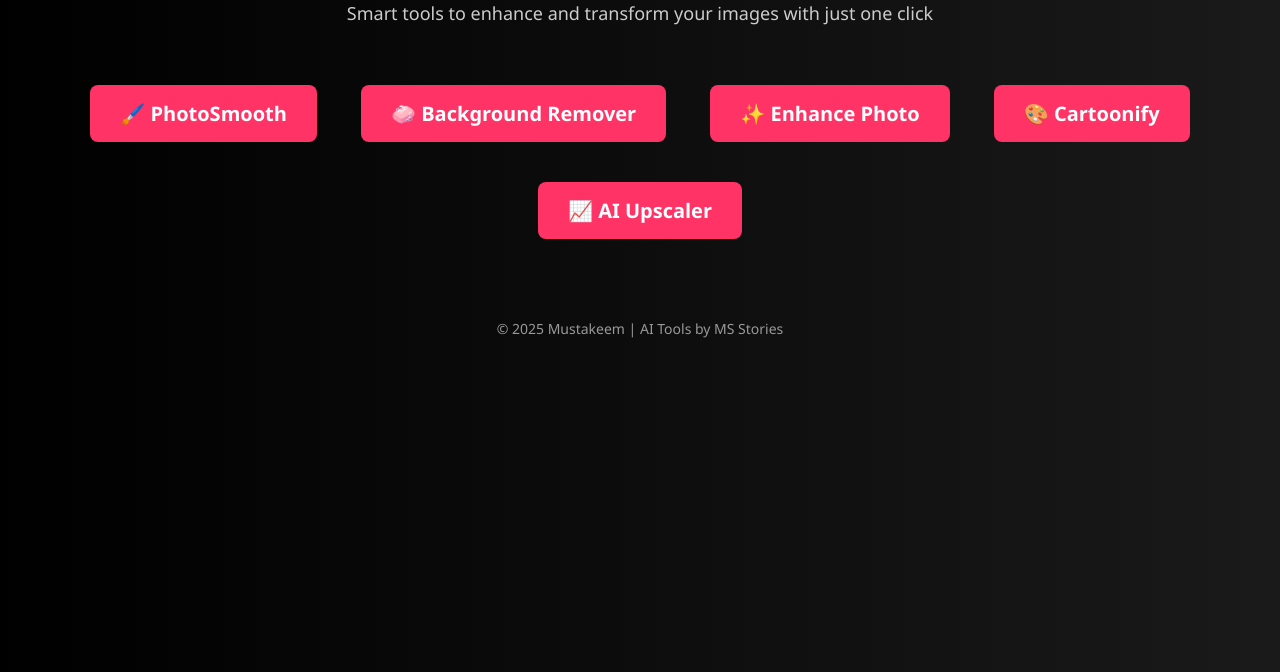
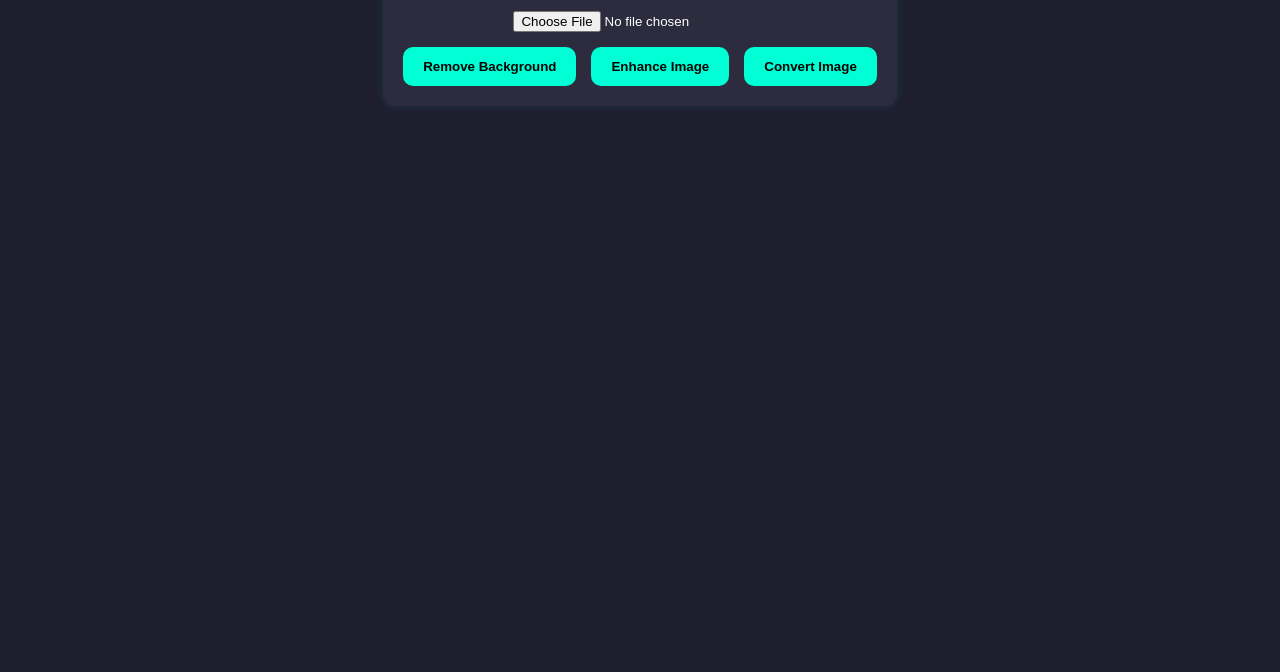
Before and after one commit to must112233/ai-photo-tools, a plain HTML site: page index.html in a window 1280 px wide. Shown: the part 128-800 px from the top of the page. Drawn offline with Linux system fonts and the light colour scheme.

Commit message:
Update index.html

```diff
--- a/index.html
+++ b/index.html
@@ -1,69 +1,125 @@
 <!DOCTYPE html>
 <html lang="en">
 <head>
-  <meta charset="UTF-8">
+  <meta charset="UTF-8" />
+  <meta name="viewport" content="width=device-width, initial-scale=1.0"/>
   <title>AI Photo Tools</title>
   <style>
     body {
       margin: 0;
       font-family: 'Segoe UI', sans-serif;
-      background: linear-gradient(to right, #000000, #1a1a1a);
+      background-color: #1e1e2f;
       color: white;
-      text-align: center;
-      padding: 30px;
+      display: flex;
+      flex-direction: column;
+      align-items: center;
+      padding: 20px;
     }
     h1 {
-      color: #ffcc00;
-      font-size: 40px;
+      color: #00ffd5;
+      margin-bottom: 20px;
     }
-    p {
-      font-size: 18px;
-      margin-top: -10px;
-      color: #cccccc;
+    .upload-section {
+      background: #2c2c3e;
+      padding: 20px;
+      border-radius: 12px;
+      text-align: center;
+      box-shadow: 0 0 10px rgba(0,255,213,0.1);
+    }
+    input[type="file"] {
+      margin: 15px 0;
+      color: white;
+    }
+    .image-preview {
+      max-width: 400px;
+      max-height: 400px;
+      border: 3px solid #00ffd5;
+      border-radius: 8px;
+      margin-bottom: 20px;
+    }
+    .buttons {
+      display: flex;
+      gap: 15px;
+      flex-wrap: wrap;
+      justify-content: center;
     }
     .button {
-      display: inline-block;
-      margin: 20px;
-      padding: 15px 30px;
-      font-size: 20px;
+      background-color: #00ffd5;
+      color: black;
+      padding: 12px 20px;
+      border: none;
+      border-radius: 10px;
       font-weight: bold;
-      color: white;
-      background: #ff3366;
-      border: none;
-      border-radius: 8px;
-      text-decoration: none;
-      transition: background 0.3s, transform 0.3s;
+      cursor: pointer;
+      transition: 0.3s ease;
     }
     .button:hover {
-      background: #cc0052;
-      transform: scale(1.05);
+      background-color: #00c4aa;
     }
-    .features {
-      margin-top: 40px;
-    }
-    .footer {
-      margin-top: 60px;
-      font-size: 14px;
-      color: #999999;
+    .note {
+      margin-top: 30px;
+      color: #aaaaaa;
     }
   </style>
 </head>
 <body>
+  <h1>AI Photo Tools</h1>
 
-  <h1>🧠 AI Photo Tools</h1>
-  <p>Smart tools to enhance and transform your images with just one click</p>
-
-  <div class="features">
-    <a href="https://your-link.com/photosmooth" class="button">🖌️ PhotoSmooth</a>
-    <a href="https://your-link.com/bgremover" class="button">🧼 Background Remover</a>
-    <a href="https://your-link.com/enhancer" class="button">✨ Enhance Photo</a>
-    <a href="https://your-link.com/cartoonify" class="button">🎨 Cartoonify</a>
-    <a href="https://your-link.com/ai-upscaler" class="button">📈 AI Upscaler</a>
+  <div class="upload-section">
+    <input type="file" id="imageUpload" accept="image/*" />
+    <br />
+    <img id="previewImage" class="image-preview" src="" alt="Preview will appear here" style="display:none;" />
+    <div class="buttons">
+      <button class="button" onclick="removeBackground()">Remove Background</button>
+      <button class="button" onclick="enhanceImage()">Enhance Image</button>
+      <button class="button" onclick="convertImage()">Convert Image</button>
+    </div>
   </div>
 
-  <div class="footer">
-    © 2025 Mustakeem | AI Tools by MS Stories
-  </div>
+  <div class="note" id="note"></div>
 
+  <script>
+    const imageUpload = document.getElementById("imageUpload");
+    const previewImage = document.getElementById("previewImage");
+    const note = document.getElementById("note");
+
+    imageUpload.addEventListener("change", function () {
+      const file = this.files[0];
+      if (file) {
+        const reader = new FileReader();
+        reader.onload = function (e) {
+          previewImage.src = e.target.result;
+          previewImage.style.display = "block";
+          note.innerText = "";
+        };
+        reader.readAsDataURL(file);
+      }
+    });
+
+    function removeBackground() {
+      if (!previewImage.src) {
+        note.innerText = "Please upload an image first.";
+        return;
+      }
+      note.innerHTML = '🔄 Removing background... <br><small>Feature coming soon! Will be linked to AI API.</small>';
+      // In future, integrate API here
+    }
+
+    function enhanceImage() {
+      if (!previewImage.src) {
+        note.innerText = "Please upload an image first.";
+        return;
+      }
+      note.innerHTML = '✨ Enhancing image... <br><small>Feature coming soon! AI enhancement via API.</small>';
+    }
+
+    function convertImage() {
+      if (!previewImage.src) {
+        note.innerText = "Please upload an image first.";
+        return;
+      }
+      note.innerHTML = '🔃 Converting image... <br><small>Feature coming soon! Eg: PNG to JPG, etc.</small>';
+    }
+  </script>
 </body>
 </html>
```
